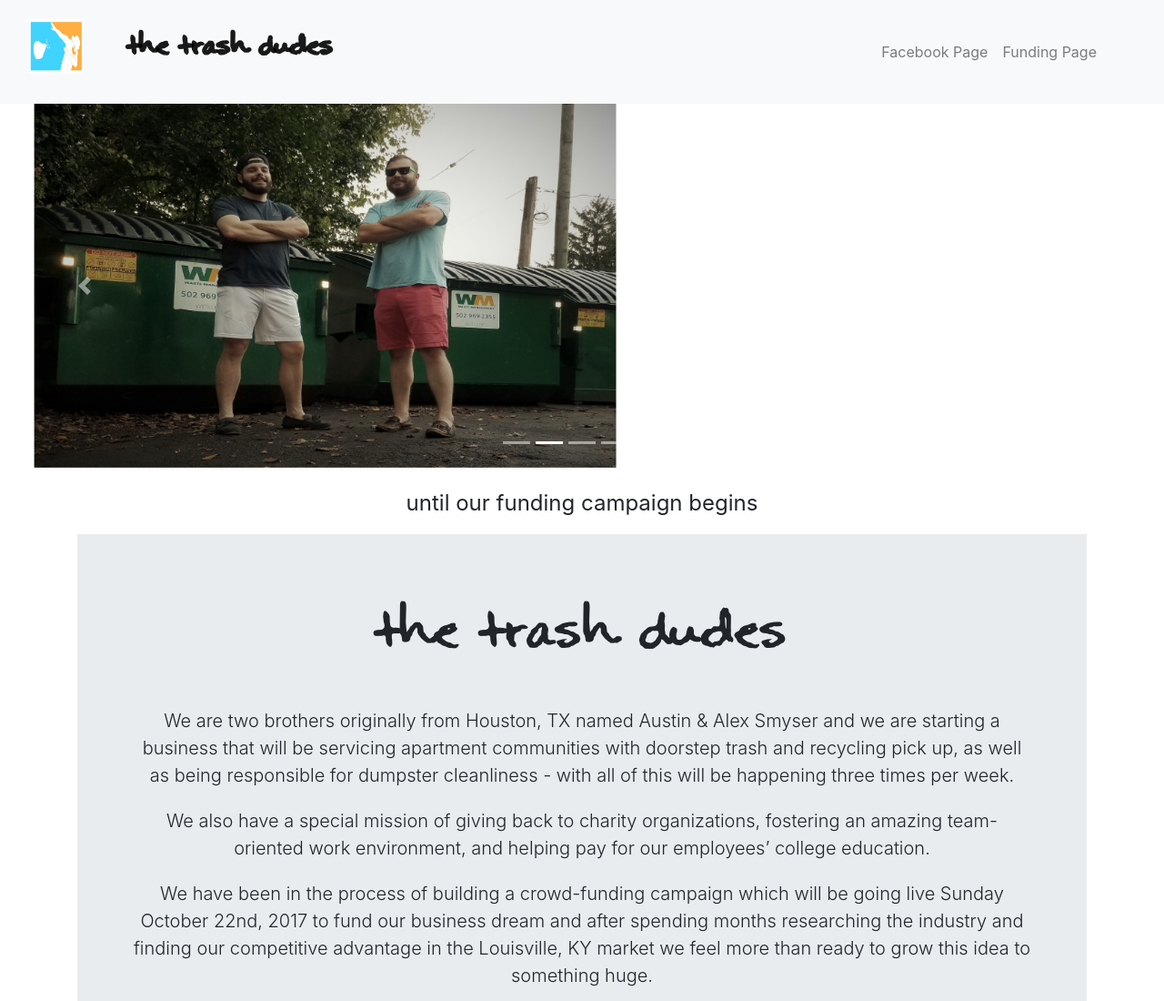
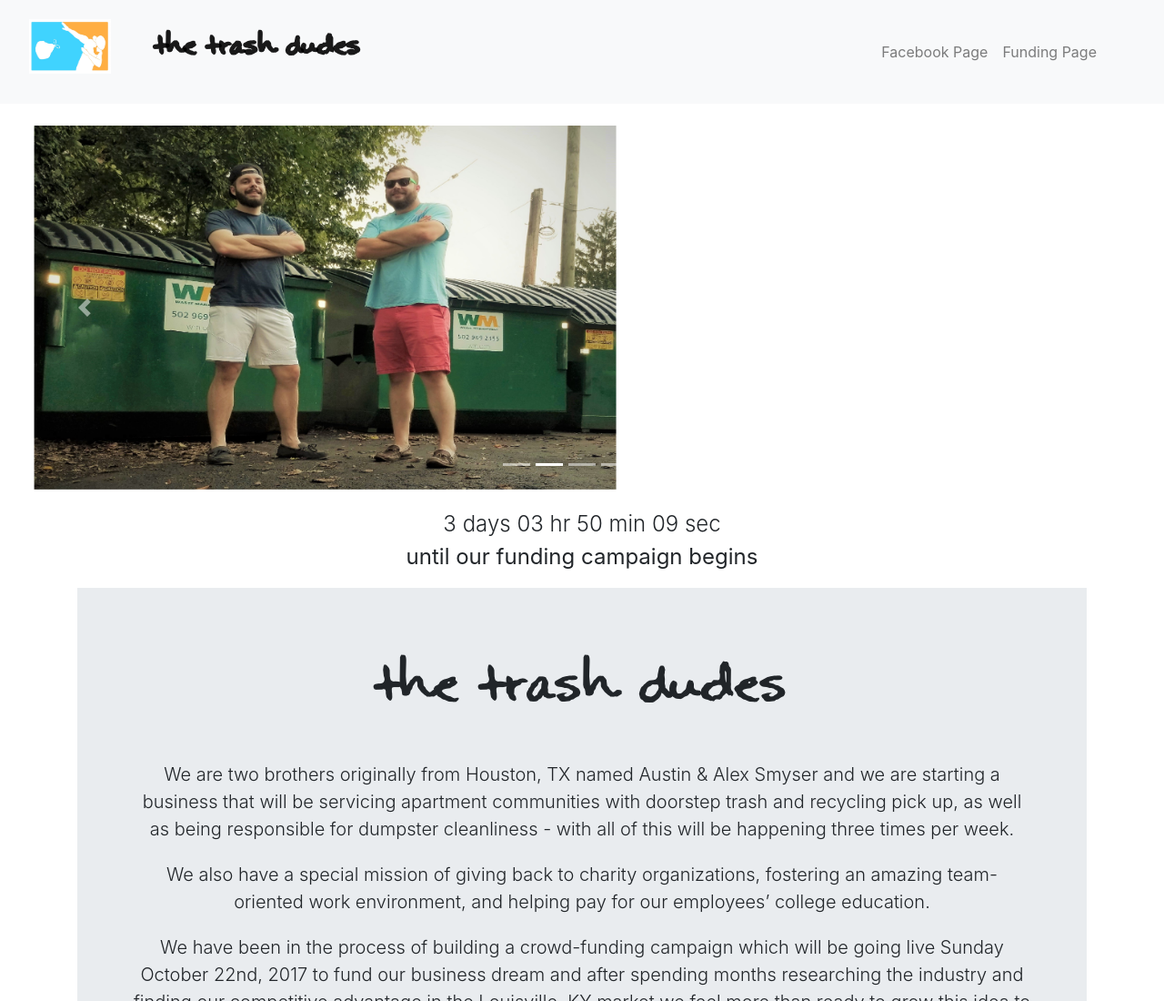
Before and after one commit to Victor502/the-trash-dudes, a plain HTML site: page index.html in a window 1280 px wide. Shown: the top 1100 px of the page at 91% size. Drawn offline with Linux system fonts and the light colour scheme.

Commit message:
fixed pictures and adjusted clock

```diff
--- a/css/main.css
+++ b/css/main.css
@@ -1,8 +1,9 @@
-*{
+* {
     box-sizing: border-box;
 }
 
 /**********  Carousel  **********/
+
 .carousel-inner img {
     width: 100%;
     height: 300px;
@@ -10,6 +11,7 @@
 }
 
 /**********  Countdown  **********/
+
 #clock {
     font-size: 1.5rem;
     text-align: center;
@@ -25,13 +27,14 @@
 
 
 /**********  Alanis Hands Font  **********/
-#trash-dudes{
+
+#trash-dudes {
     text-align: center;
     font-family: AlanisHand, Arial, sans-serif;
     font-size: 4rem;
 }
 
-#trash-dudes1{
+#trash-dudes1 {
     text-align: center;
     font-family: AlanisHand, Arial, sans-serif;
     font-size: 1.75rem;
@@ -43,6 +46,7 @@
 }
 
 /**********  Main Content  **********/
+
 .lead {
     text-align: center;
     margin: 15px;
@@ -52,7 +56,7 @@
 
 /**********  Footer  **********/
 
-footer{
+footer {
     text-align: center;
     margin: auto;
 }
@@ -67,7 +71,7 @@ footer{
         height: 350px;
         margin: auto;
     }
-    #trash-dudes{
+    #trash-dudes {
         text-align: center;
         font-family: AlanisHand, Arial, sans-serif;
         font-size: 6rem;
@@ -79,11 +83,7 @@ footer{
         font-size: 3rem;
         padding: 0 30px;
     }
-    .logo-navbar{
-        width: 60px;
-        height: 60px;
-        margin: auto;
-    }
+
     .jumbotron p {
         margin: 20px 60px;
     }
@@ -91,6 +91,11 @@ footer{
         margin-right: 50px;
     }
 
+}
+
+#trashdudelogo {
+    width: 70px;
+    height: 40px;
 }
 
 @media (min-width: 850px) {
@@ -101,4 +106,10 @@ footer{
         margin: auto;
     }
 
+    #trashdudelogo {
+        width: 90px;
+        height: 60px;
+        margin: auto;
     }
+
+}
--- a/index.html
+++ b/index.html
@@ -16,7 +16,7 @@
             <!-- Image and text -->
             <nav class="navbar navbar-light bg-light">
                 <a class="navbar-brand" href="#">
-    <img src="img/mlbdablogo.jpg" width="70" height="40" class="align-top logo-navbar" alt="">&nbsp;&nbsp; <b id="trash-dudes1">The Trash Dudes</b>
+    <img id="trashdudelogo" src="img/mlbdablogo.jpg" width="70" height="40" class="align-top logo-navbar" alt="">&nbsp;&nbsp; <b id="trash-dudes1">The Trash Dudes</b>
   </a>
             </nav>
             <button class="navbar-toggler" type="button" data-toggle="collapse" data-target="#navbarNav" aria-controls="navbarNav" aria-expanded="false" aria-label="Toggle navigation">
@@ -28,7 +28,7 @@
                         <a class="nav-link" href="#">Home <span class="sr-only">(current)</span></a>
                     </li>-->
                     <li class="nav-item">
-                        <a class="nav-link" href="#" target="_blank">Facebook Page</a>
+                        <a class="nav-link" href="https://www.facebook.com/thetrashdudes/?pnref=lhcß" target="_blank">Facebook Page</a>
                     </li>
                     <li class="nav-item">
                         <a class="nav-link" href="#" target="_blank">Funding Page</a>
@@ -37,7 +37,7 @@
             </div>
         </nav>
     </header>
-    <div id="carouselExampleIndicators" class="carousel slide" data-ride="carousel">
+    <div id="carouselExampleIndicators" class="carousel slide mt-4" data-ride="carousel">
         <ol class="carousel-indicators">
             <li data-target="#carouselExampleIndicators" data-slide-to="0" class="active"></li>
             <li data-target="#carouselExampleIndicators" data-slide-to="1"></li>
@@ -47,16 +47,16 @@
         </ol>
         <div class="carousel-inner">
             <div class="carousel-item active">
-                <img class="d-block img-fluid" src="img/brosbythedumpster2.jpg" alt="First slide">
+                <img class="d-block img-fluid" src="img/brosbythedumpster3.jpg" alt="First slide">
             </div>
             <div class="carousel-item">
-                <img class="d-block img-fluid" src="img/bagsonthebalcony.jpg" alt="Second slide">
+                <img class="d-block img-fluid" src="img/bagsonthebalcony2.jpg" alt="Second slide">
             </div>
             <div class="carousel-item">
-                <img class="d-block img-fluid" src="img/walkingaway.austin.jpg" alt="Second slide">
+                <img class="d-block img-fluid" src="img/walkingaway.austin3.jpg" alt="Second slide">
             </div>
             <div class="carousel-item">
-                <img class="d-block img-fluid" src="img/downthestairs.alex.jpg" alt="Third slide">
+                <img class="d-block img-fluid" src="img/downthestairs.alex5.jpg" alt="Third slide">
             </div>
             <div class="carousel-item">
                 <img class="d-block img-fluid" src="img/throwingtrash2.jpg" alt="Third slide">
@@ -79,9 +79,6 @@
     <div class="container">
     <section class="row align-items-center no-gutters">
 
-
-
-
         <div class="col-lg-12 jumbotron jumbotron-fluid">
            <h1 id="trash-dudes" class="col-sm-12">The Trash Dudes</h1>
             <p class="lead"> We are two brothers originally from Houston, TX named Austin &amp; Alex Smyser and we are starting a business that will be servicing apartment communities with doorstep trash and recycling pick up, as well as being responsible for dumpster cleanliness - with all of this will be happening three times per week.</p>
--- a/js/main.js
+++ b/js/main.js
@@ -1,7 +1,6 @@
 
-$('#clock').countdown('2017/11/05').on('update.countdown', function(event) {
+$('#clock').countdown('2017/11/12').on('update.countdown', function(event) {
   var $this = $(this).html(event.strftime(''
-    + '<span>%-w</span> week%!w '
     + '<span>%-d</span> day%!d '
     + '<span>%H</span> hr '
     + '<span>%M</span> min '
```
Also changed, not shown: img/bagsonthebalcony.jpg (deleted), img/bagsonthebalcony2.jpg (added), img/brosbythedumpster2.jpg (deleted), img/brosbythedumpster3.jpg (added), img/downthestairs.alex.jpg (deleted), img/downthestairs.alex5.jpg (added), img/walkingaway.austin.jpg (deleted), img/walkingaway.austin3.jpg (added), 1 other file. Lines whose indentation alone changed are shown as unchanged.
